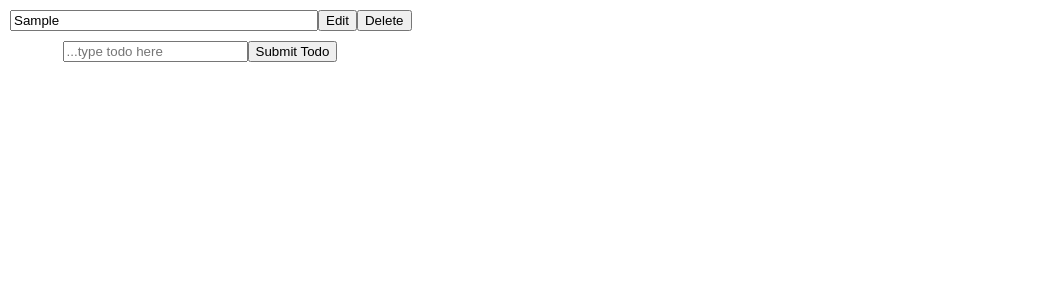
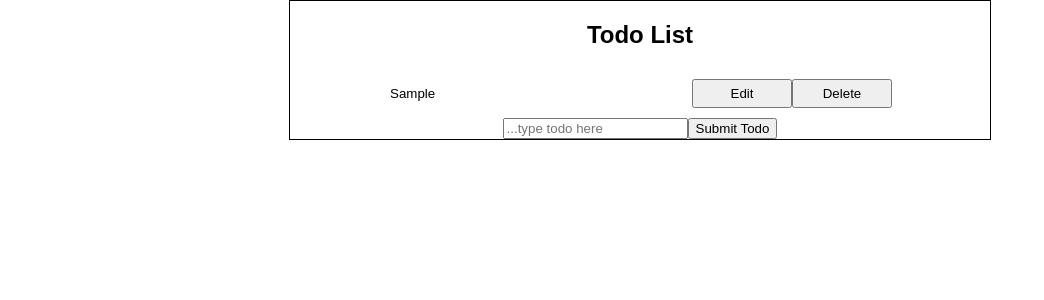
Before and after one commit to macandrew6/react-todo-list, a React (Create React App) app: page / in a window 1280 px wide. Both pictures are taken after typing "Sample" into the empty fields and a click on the button "Submit Todo". Shown: the top 300 px of the page, without its empty margins (0-1044 px from the left). Built offline with nearby package versions, Linux system fonts and the light colour scheme.

Commit message:
adds basic styling

```diff
--- a/src/App.js
+++ b/src/App.js
@@ -79,6 +79,7 @@ class App extends Component {
 
     return (
       <div className="App">
+        <h2>Todo List</h2>
         <TodoList
           todos={todos}
           deleteTodo={this.deleteTodo}
--- a/src/index.css
+++ b/src/index.css
@@ -4,8 +4,20 @@ body {
   font-family: sans-serif;
 }
 
+.App h2 {
+  text-align: center;
+}
+
+.App {
+  margin: 0 auto;
+  width: 700px;
+  border: 1px solid black;
+}
+
 .todo-list {
   display: flex;
+  justify-content: center;
+  align-items: center;
   flex-direction: column;
 }
 
@@ -14,12 +26,23 @@ body {
   margin: 10px;
 }
 
+.todo-item button {
+  width: 100px;
+  padding: 5px;
+}
+
+.todo-item button:hover {
+  background: cornflowerblue;
+}
+
 .todo-input-container {
   display: flex;
-  width: 400px;
   justify-content: center;
+  align-items: center;
+  flex-direction: column;
 }
 
 .edit-todo-form input {
   width: 300px;
+  border: none;
 }
```
